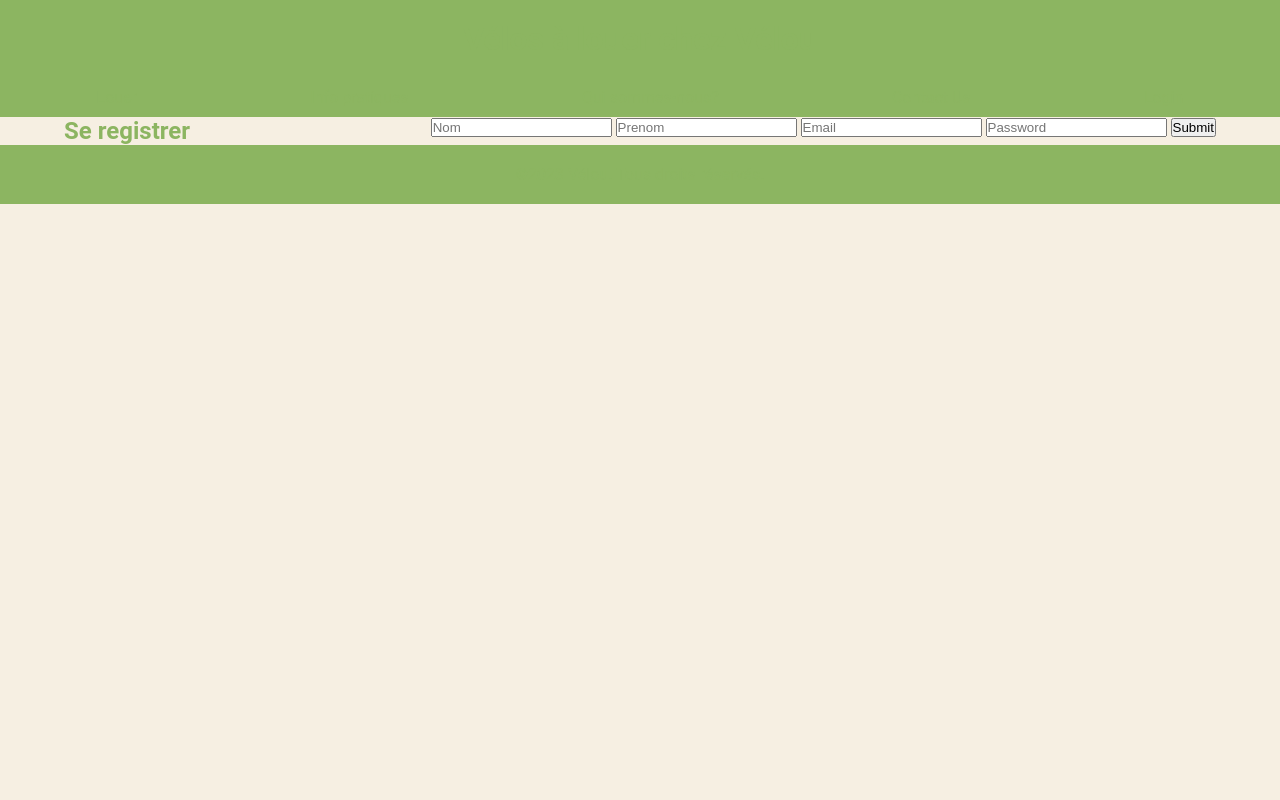
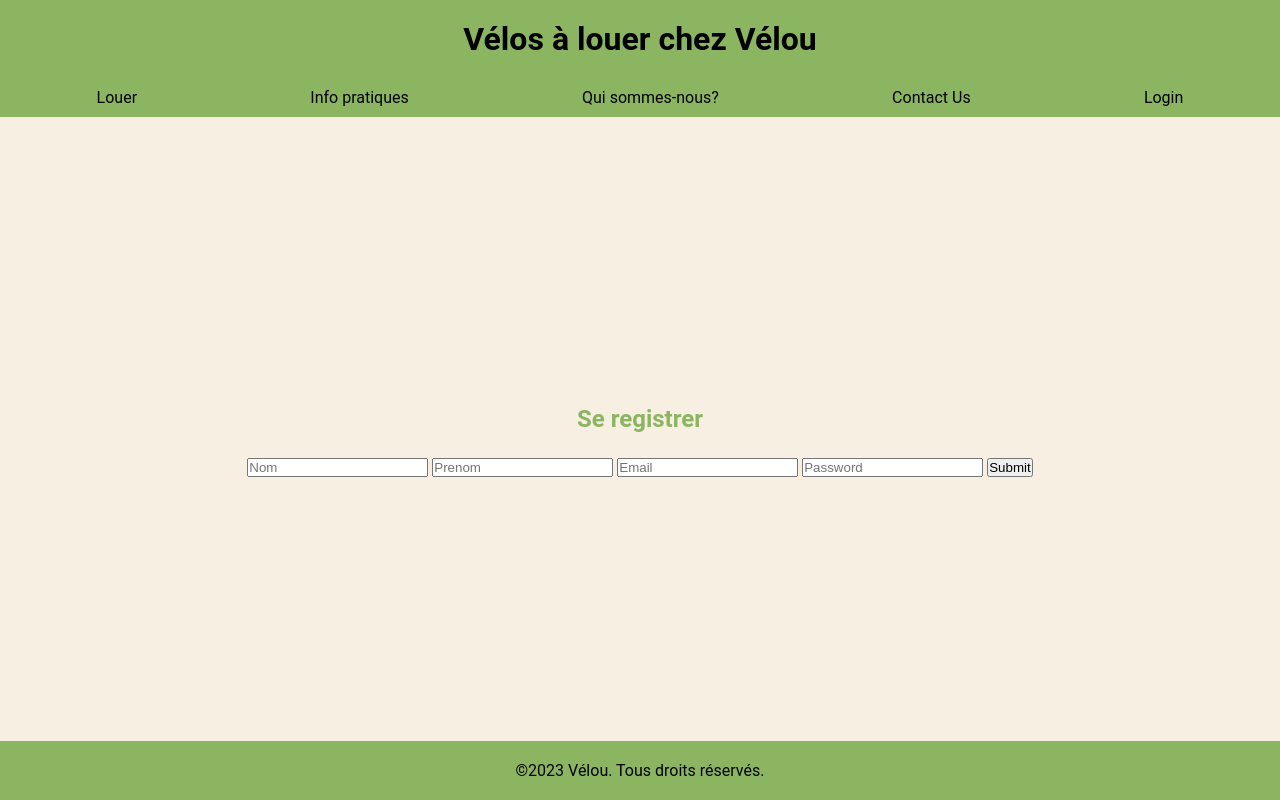
Before and after one commit to aivlis-code/Velou, a PHP site: page /Register.php in a window 1280 px wide. Run offline with PHP 8.4, Linux system fonts and the light colour scheme.

Commit message:
Update stylevelou.css

```diff
--- a/stylevelou.css
+++ b/stylevelou.css
@@ -1,7 +1,7 @@
 :root {
     --primary-color: #8CB561; /* Vert */
     --secondary-color: #F6EFE2; /* Beige */
-    --highlight-color: #0000000; /* Noir */
+    --highlight-color: #000000; /* Noir */
     --font-family: 'Roboto', sans-serif;
 }
 
@@ -15,6 +15,9 @@
     font-family: var(--font-family);
     background-color: var(--secondary-color);
     color: var(--primary-color);
+    display: flex;
+    flex-direction: column;
+    min-height: 100vh;
 }
 
 header {
@@ -22,6 +25,11 @@
     color: var(--highlight-color);
     padding: 20px;
     text-align: center;
+}
+
+h2 {
+    text-align: center;
+    margin: 24px;
 }
 
 nav {
@@ -40,33 +48,37 @@
     color: var(--highlight-color);
     text-decoration: none;
     padding: 10px;
-    transition: color 0.3s ease;
+    transition: all 0.3s ease;
+    box-shadow: none;
 }
 
 nav ul li a:hover {
     color: var(--secondary-color);
+    box-shadow: 0px 4px 8px 0px rgba(0, 0, 0, 0.2), 0px 6px 20px 0px rgba(0, 0, 0, 0.19);
 }
 
 .container {
-    width: 90%;
-    max-width: 1200px;
-    margin: 0 auto;
     display: flex;
-    flex-wrap: wrap;
-    justify-content: space-between;
+    flex-direction: column;
+    align-items: center;
+    justify-content: center;
+    flex-grow: 1;
 }
 
 .row {
     display: flex;
-    justify-content: space-between;
+    justify-content: space-around;
     flex-wrap: wrap;
+    width: 100%;
+    margin-bottom: 24px;
 }
 
 .col {
     flex: 1 1 30%; /* Force columns to wrap after every third one */
     margin: 1em;
-    box-shadow: 0 0 10px rgba(0, 0, 0, 0.1);
+    box-shadow: 0px 4px 8px 0px rgba(0, 0, 0, 0.2), 0px 6px 20px 0px rgba(0, 0, 0, 0.19);
     padding: 1em;
+    background-color: var(--secondary-color);
 }
 
 .col img {
@@ -74,11 +86,22 @@
     height: auto;
 }
 
+a {
+    color: var(--primary-color);
+    text-decoration: none;
+}
+
+a:hover {
+    color: var(--highlight-color);
+    text-decoration: underline;
+}
+
 footer {
     background-color: var(--primary-color);
     color: var(--highlight-color);
     padding: 20px;
     text-align: center;
+    margin-top: auto;
 }
 
 @media screen and (max-width: 600px) {
```
